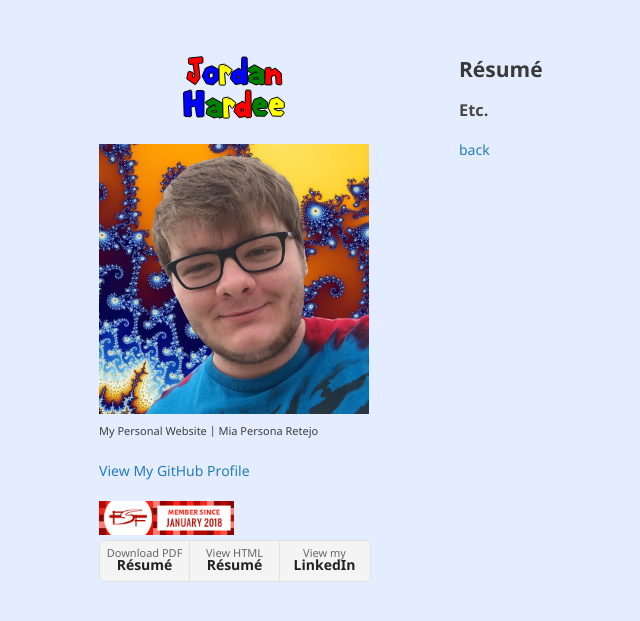
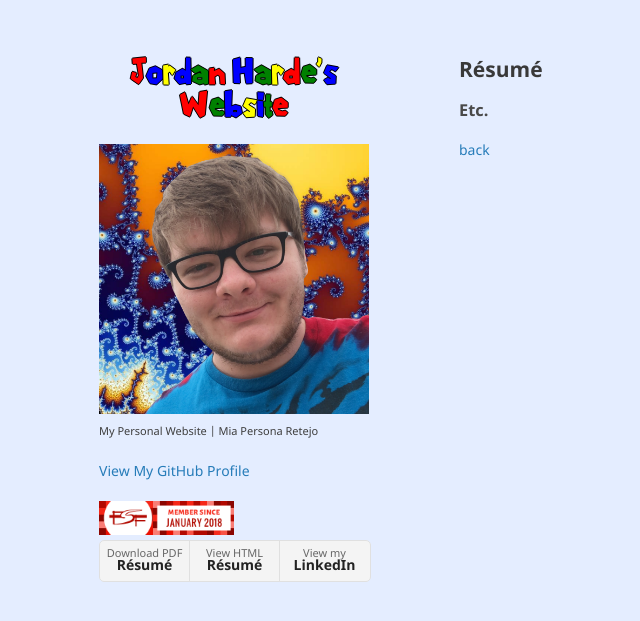
Before and after one commit to jordanhardee/jordanhardee.github.io, a Jekyll site: the page built from resume.md, in a window 1280 px wide. Shown: the top 621 px of the page, without its empty margins (111-751 px from the left). Built offline with Jekyll 4.4.1, drawn with Linux system fonts in a browser that asks for light colours; our own code applies the rules of GitHub Pages for plain Markdown files.

Commit message:
beta final header

```diff
--- a/_layouts/default.html
+++ b/_layouts/default.html
@@ -16,19 +16,27 @@
       <header>
        <!-- <h1 style=font-size:200%;><a href="{{ "/" | absolute_url }}">{{ site.title | default: site.github.repository_name }}</a></h1> -->
         <h1 class="container">
-          <span style='color: red'>J</span>
-          <span style='color: blue'>o</span>
-          <span style='color: yellow'>r</span>
-          <span style='color: blue'>d</span>
-          <span style='color: green'>a</span>
-          <span style='color: red'>n  </span>
+         <small><span style='color: red'>J</span></small>
+         <small><span style='color: blue'>o</span></small>
+         <small><span style='color: yellow'>r</span></small>
+         <small><span style='color: blue'>d</span></small>
+         <small><span style='color: green'>a</span></small>
+         <small><span style='color: red'>n  </span></small>
+         <small><span style='color: blue'> H</span></small>
+         <small><span style='color: green'>a</span></small>
+         <small><span style='color: yellow'>r</span></small>
+         <small><span style='color: red'>d</span></small>
+         <small><span style='color: green'>e</span></small>
+         <small><span style='color: yellow'>'</span></small>
+         <small><span style='color: blue'>s</span></small>
           <br>
-          <span style='color: blue'>H</span>
-          <span style='color: green'>a</span>
-          <span style='color: yellow'>r</span>
-          <span style='color: red'>d</span>
+          <span style='color: red'>W</span>
           <span style='color: green'>e</span>
-          <span style='color: yellow'>e</span>
+          <span style='color: blue'>b</span>
+          <span style='color: yellow'>s</span>
+          <span style='color: blue'>i</span>
+          <span style='color: green'>t</span>
+          <span style='color: red'>e</span>
         </h1>
         {% if site.logo %}
           <img src="{{site.logo | relative_url}}" alt="Logo" />
```
